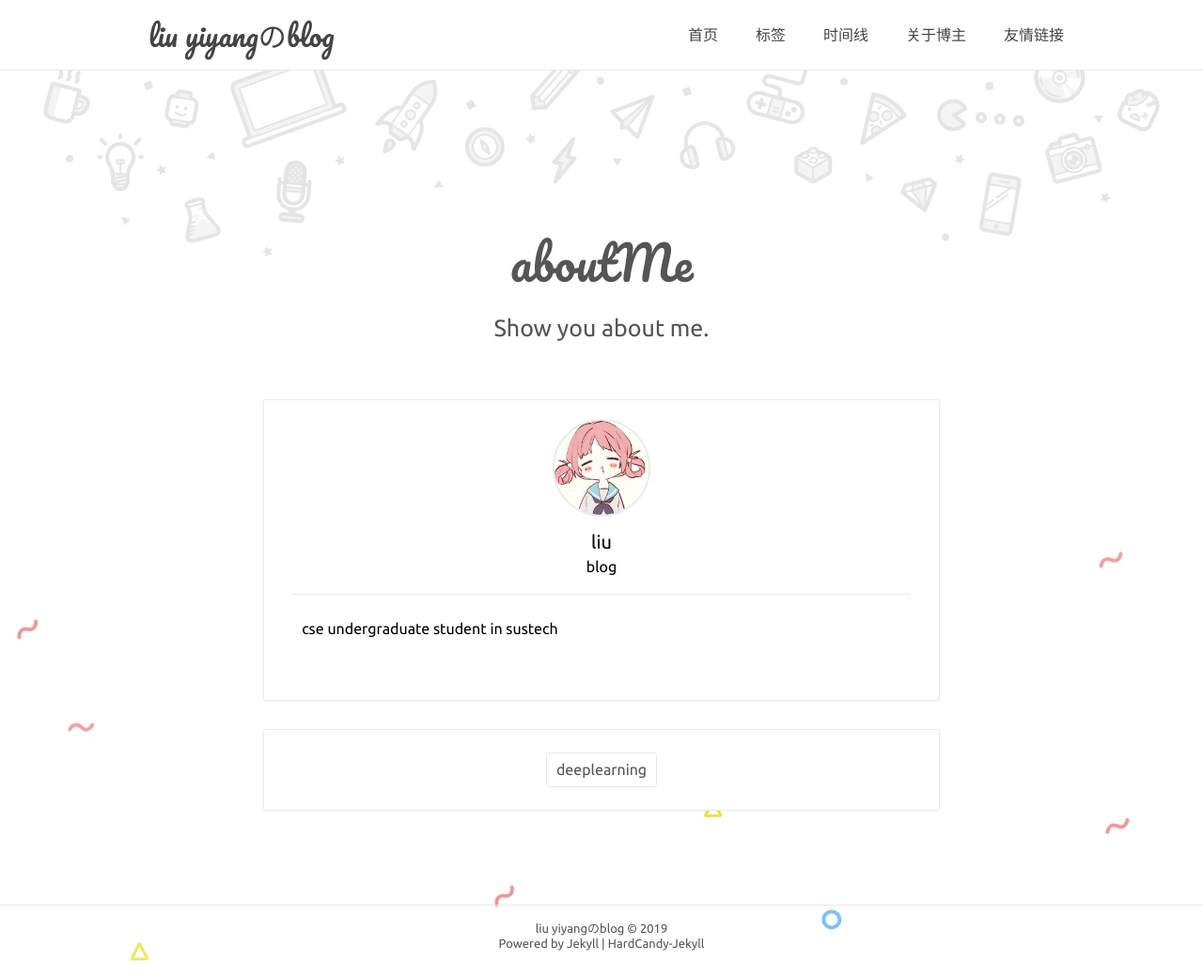
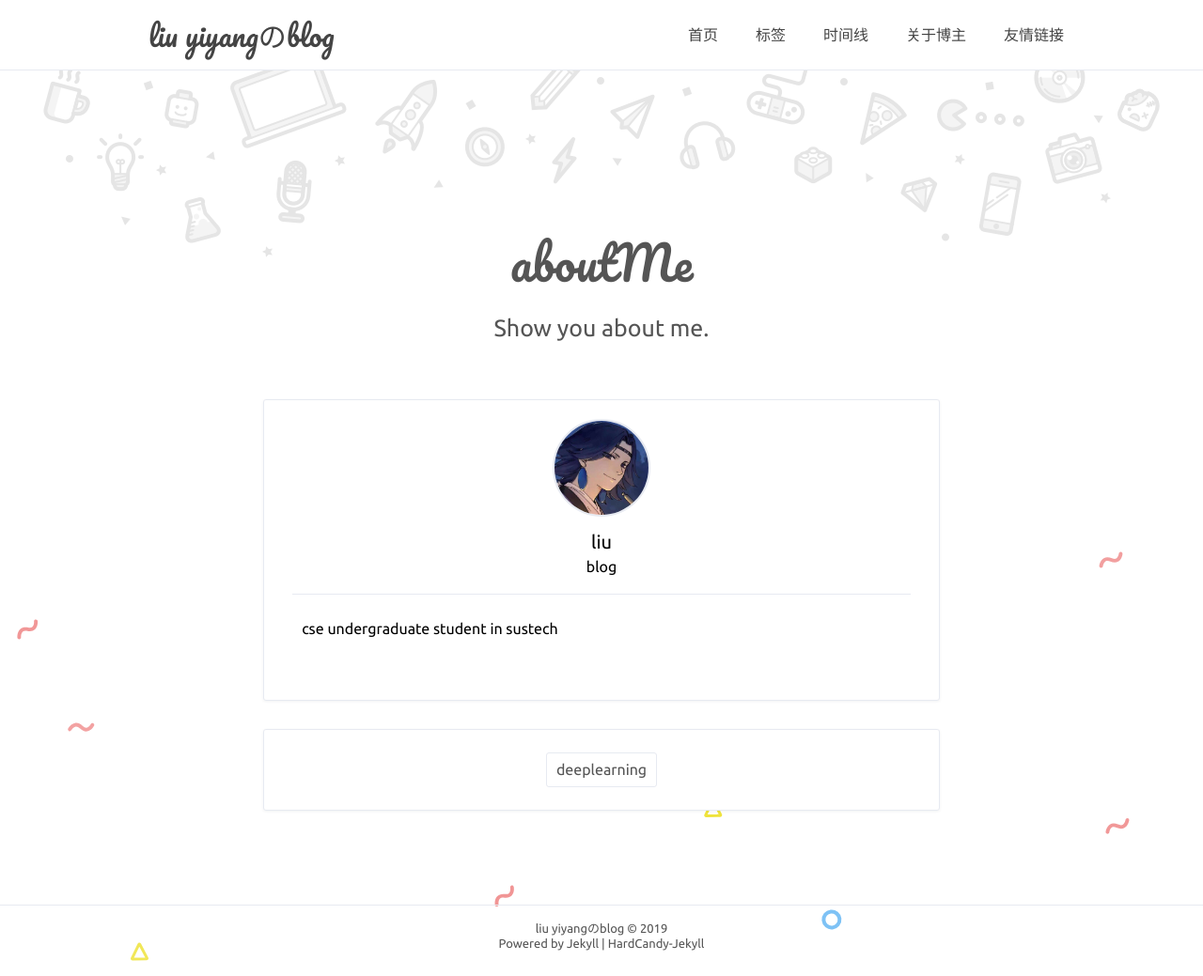
Before and after one commit to Yann-Liu-Yiyang/Yann-Liu-Yiyang.github.io, a Jekyll site: the page built from about.html, in a window 1280 px wide. Shown: the whole page at 94% size. Built offline with Jekyll 4.4.1, drawn with Linux system fonts in a browser that asks for light colours.

Commit message:
Update _config.yml

```diff
--- a/_config.yml
+++ b/_config.yml
@@ -20,7 +20,7 @@
 bio: 'blog'
 about: true
 aboutyou: 'cse undergraduate student in sustech'
-portraits: '/assets/profile.jpeg' # your portraits image file path
+portraits: '/assets/headportrait.jpg' # your portraits image file path
 
 # SNS
 SNS: false
```
